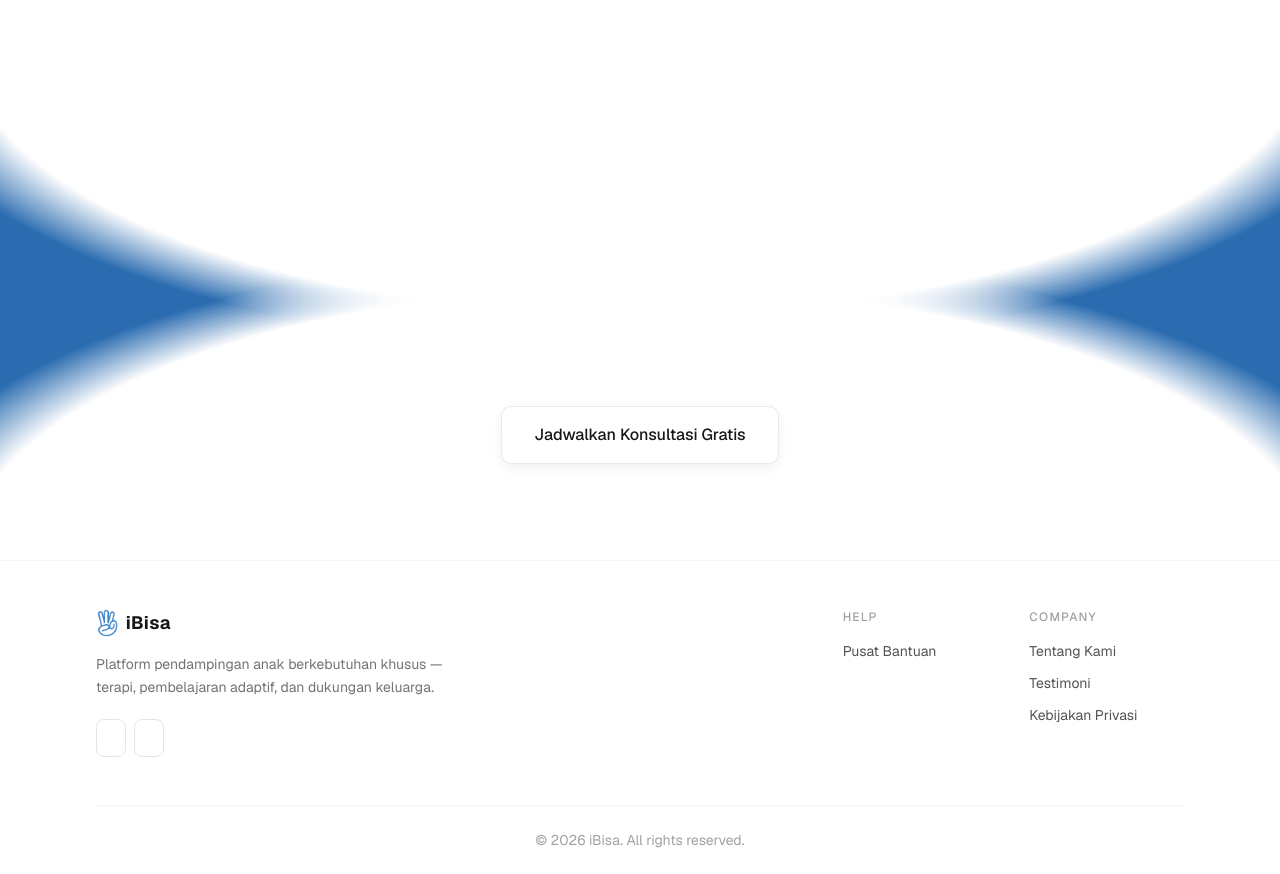
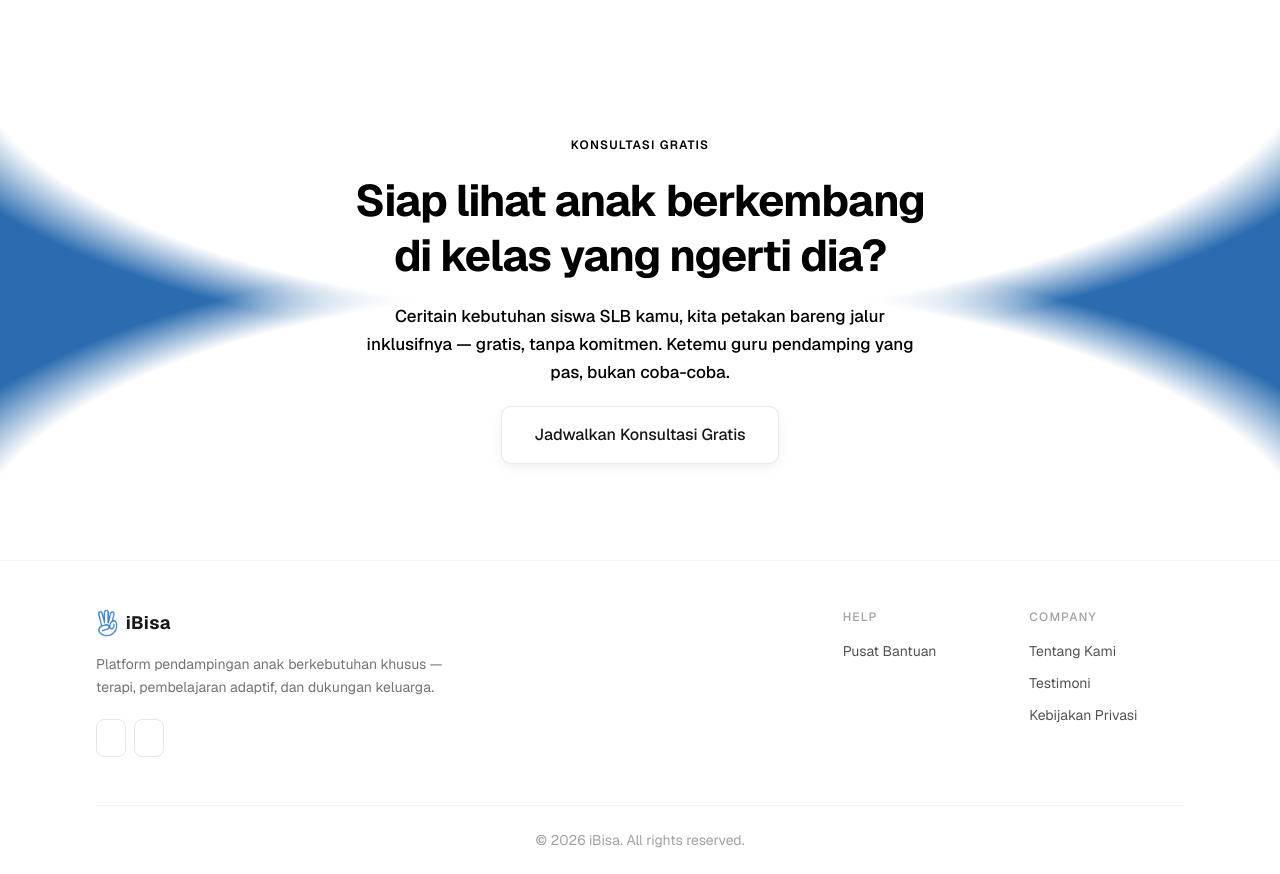
Before and after one commit to ckckckcz/iBisa, a Next.js app in the folder apps/web/: page / in a window 1280 px wide. Shown: the part 3160-4034 px from the top of the page. Built offline with nearby package versions, Linux system fonts and the light colour scheme; some icons are missing.

Commit message:
change(web): better color white to black

```diff
--- a/apps/web/src/features/landing/components/cta-section.tsx
+++ b/apps/web/src/features/landing/components/cta-section.tsx
@@ -13,12 +13,12 @@ export function CtaSection({ onConsultClick }: CtaSectionProps) {
         }}
       />
       <div className="relative z-10 mx-auto flex max-w-7xl flex-col items-center gap-5 text-center">
-        <p className="text-white/70 font-semibold text-xs tracking-widest uppercase">Konsultasi Gratis</p>
-        <h2 className="max-w-2xl font-sans text-3xl font-bold tracking-tight text-balance text-white sm:text-4xl md:text-[44px] md:leading-tight">
+        <p className="text-black font-semibold text-xs tracking-widest uppercase">Konsultasi Gratis</p>
+        <h2 className="max-w-2xl font-sans text-3xl font-bold tracking-tight text-balance text-black sm:text-4xl md:text-[44px] md:leading-tight">
           Siap lihat anak berkembang di kelas yang ngerti dia?
         </h2>
 
-        <p className="max-w-xl font-sans text-base leading-relaxed font-medium text-white/80 md:text-[17px]">
+        <p className="max-w-xl font-sans text-base leading-relaxed font-medium text-black md:text-[17px]">
           Ceritain kebutuhan siswa SLB kamu, kita petakan bareng jalur inklusifnya — gratis, tanpa
           komitmen. Ketemu guru pendamping yang pas, bukan coba-coba.
         </p>
```
